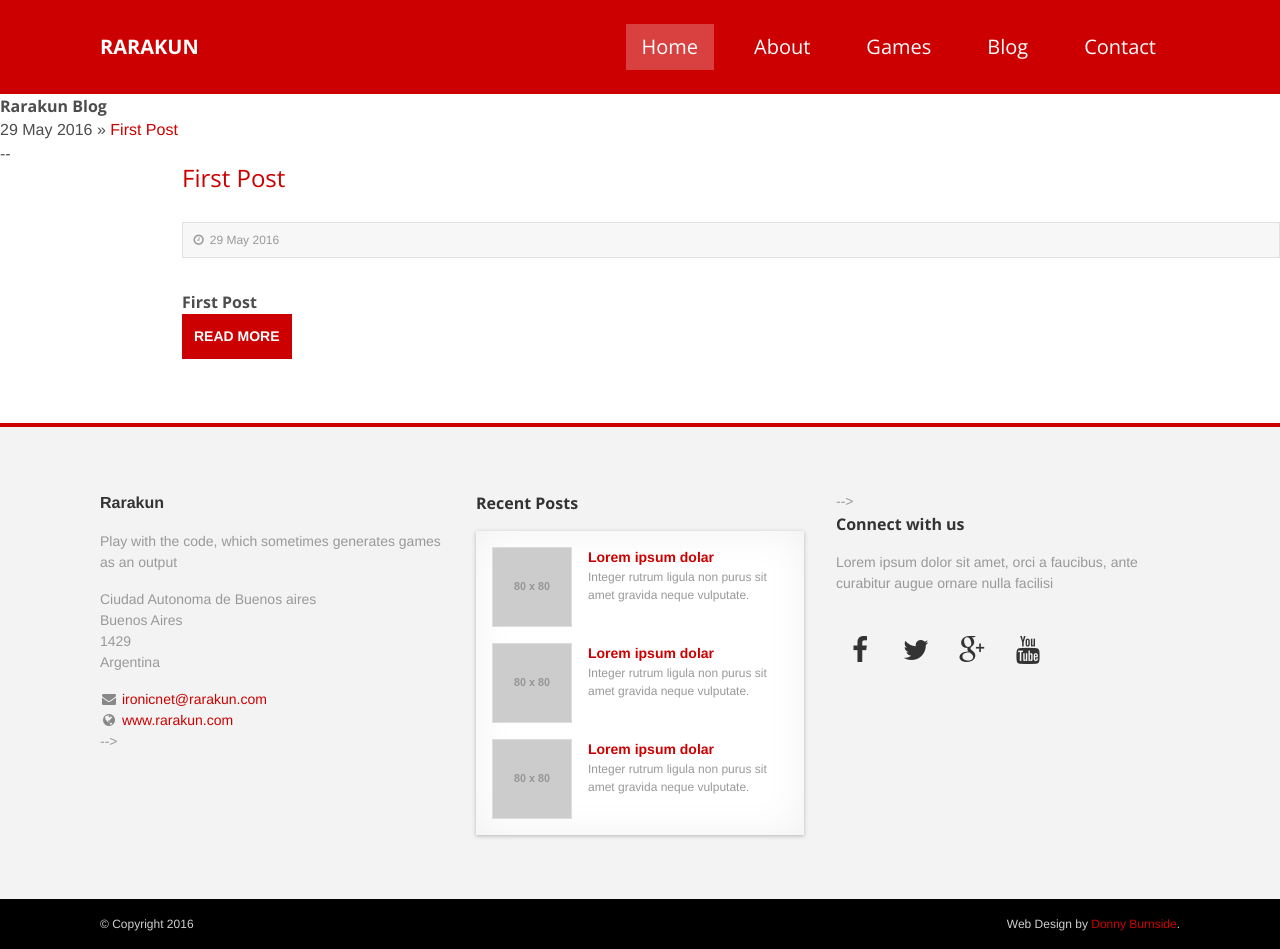
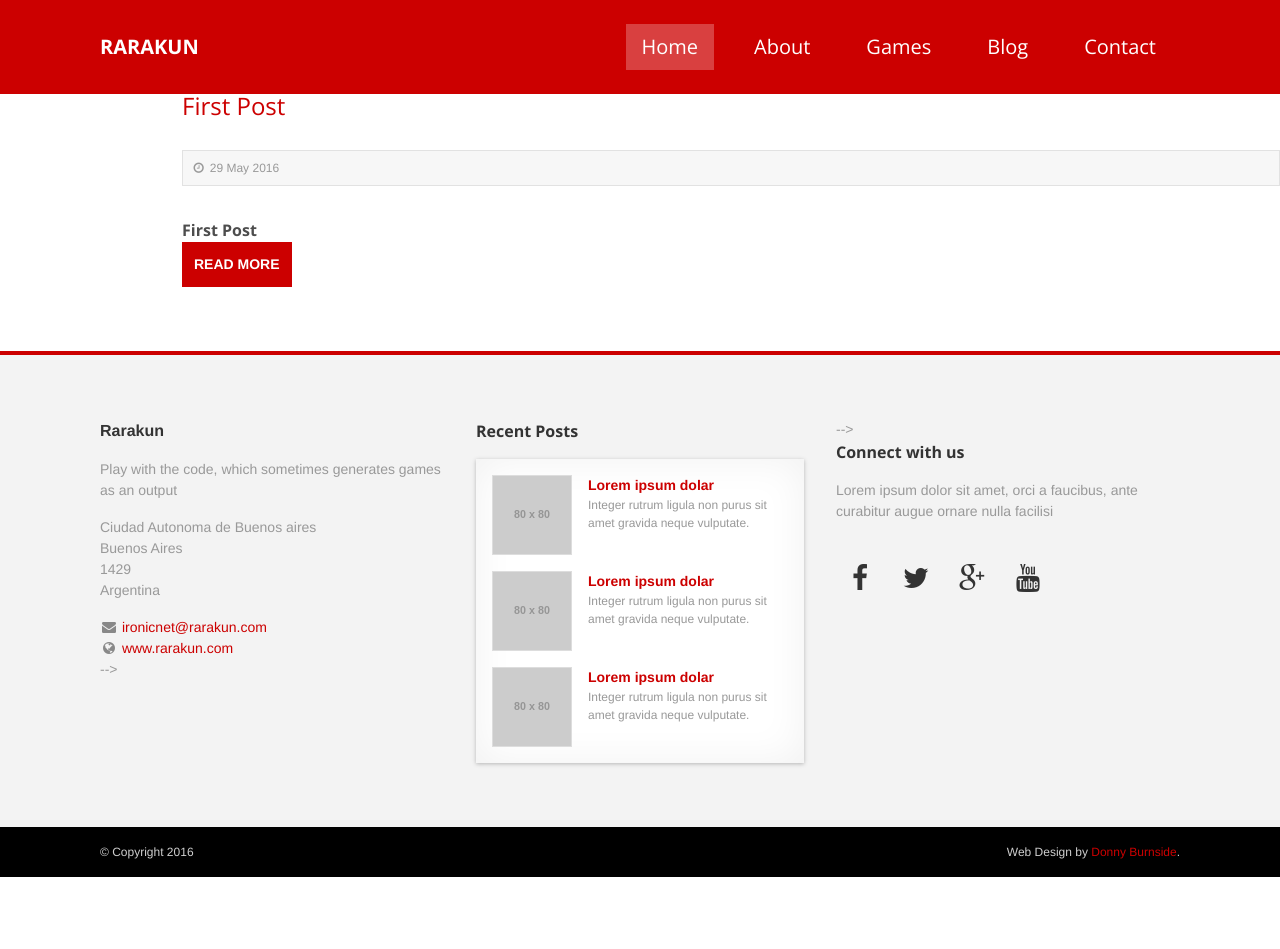
Before and after one commit to Rarakun/rarakun.github.io, a Jekyll site: the page built from blog/index.html, in a window 1280 px wide. Built offline with Jekyll 4.4.1, drawn with Linux system fonts in a browser that asks for light colours; nearby versions of some CDN libraries; library files that are not in the unit come from our copies; after the commit the page ends 900 px from its top, so only the background shows below that.

Commit message:
Fixing the paths

```diff
--- a/blog/index.html
+++ b/blog/index.html
@@ -2,15 +2,6 @@
 layout: default
 title: Rarakun Blog
 ---
-	<h1>{{ page.title }}</h1>
-	<ul class="posts">
-
-	  {% for post in site.posts %}
-	    <li><span>{{ post.date | date_to_string }}</span> » <a href="{{ post.url }}" title="{{ post.title }}">{{ post.title }}</a></li>
-	  {% endfor %}
-	</ul>
-	--
-
 	  {% for post in site.posts %}
 
 							<article class="post summary hentry" itemscope itemprop="blogPost" itemtype="http://schema.org/BlogPosting">
```
